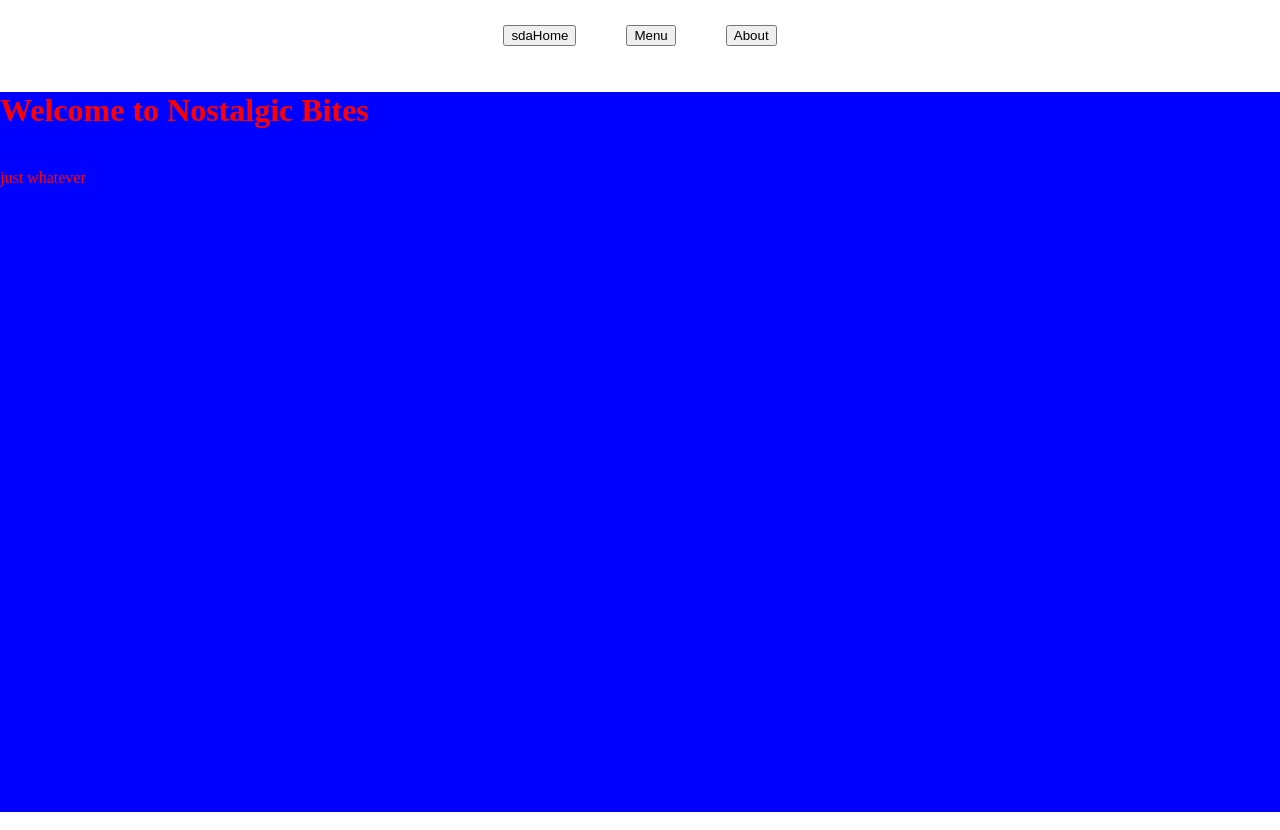
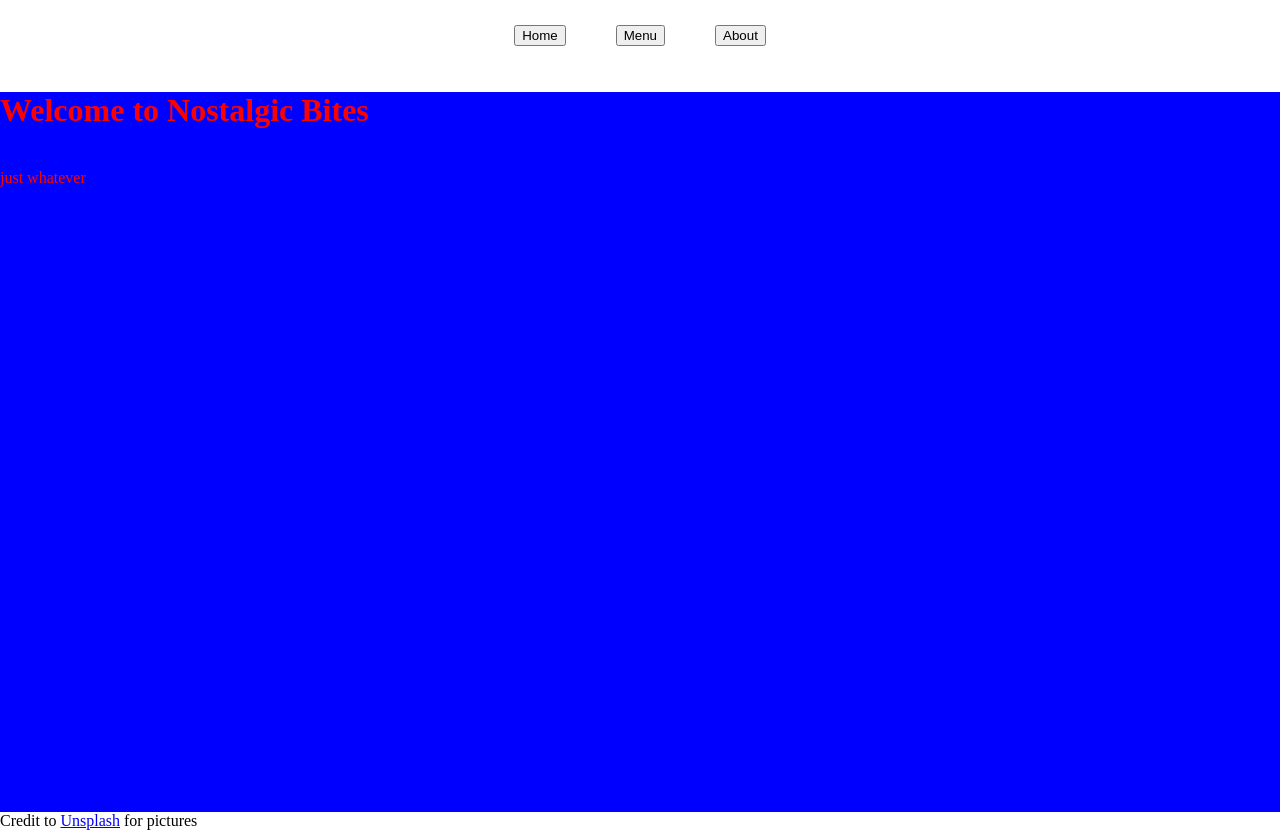
Before and after one commit to Lancer385/Restaurant-Page, a website built with webpack: page src/template.html in a window 1280 px wide. Built offline with nearby package versions, Linux system fonts and the light colour scheme.

Commit message:
add footer for credit

```diff
--- a/src/template.html
+++ b/src/template.html
@@ -8,11 +8,12 @@
 <body>
     <header>
         <nav>
-            <button>sdaHome</button>
-            <button>Menu</button>
-            <button>About</button>
+            <button id="home">Home</button>
+            <button id="menu">Menu</button>
+            <button id="about">About</button>
         </nav>
     </header>
     <div id="content"></div>
+    <footer>Credit to <a href="https://unsplash.com">Unsplash</a> for pictures</footer>
 </body>
 </html>
```
